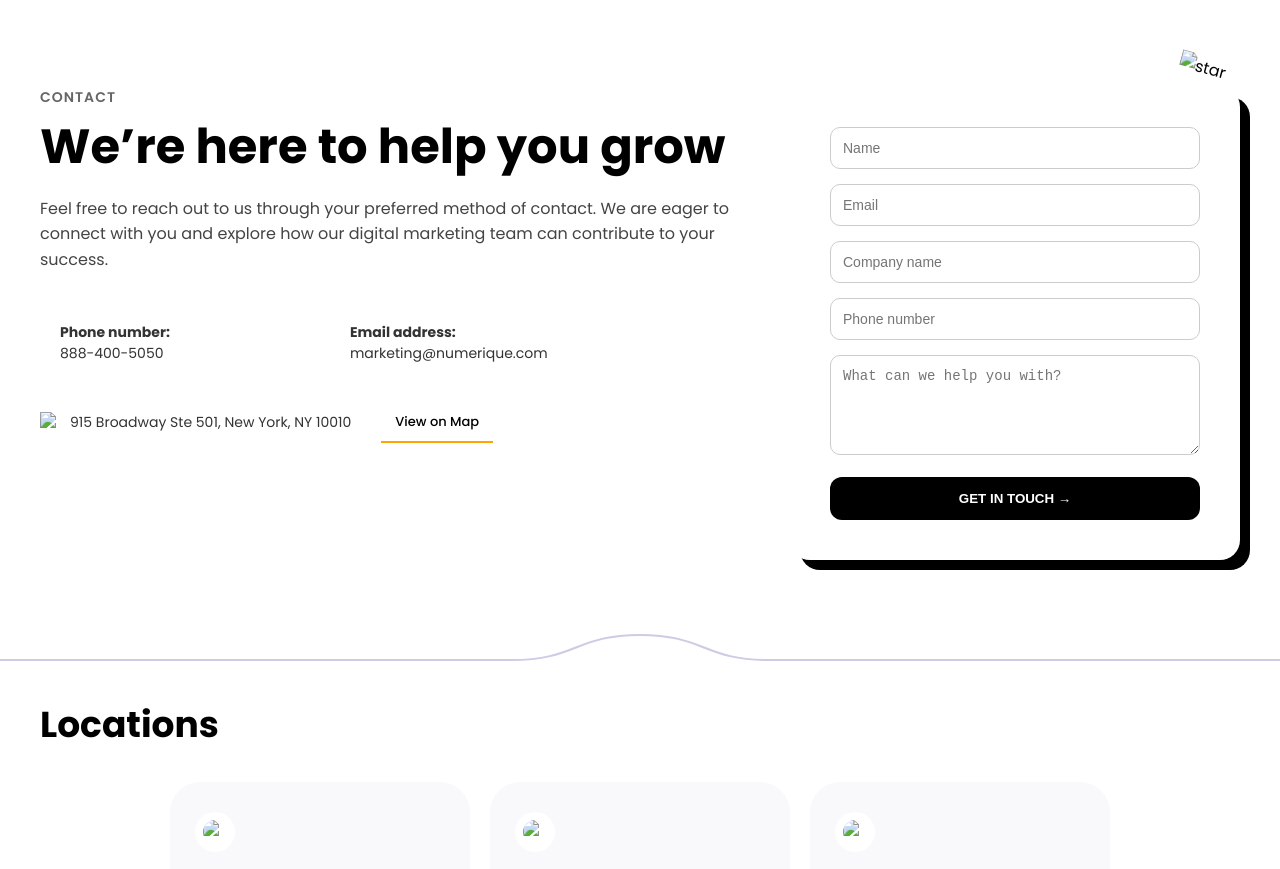
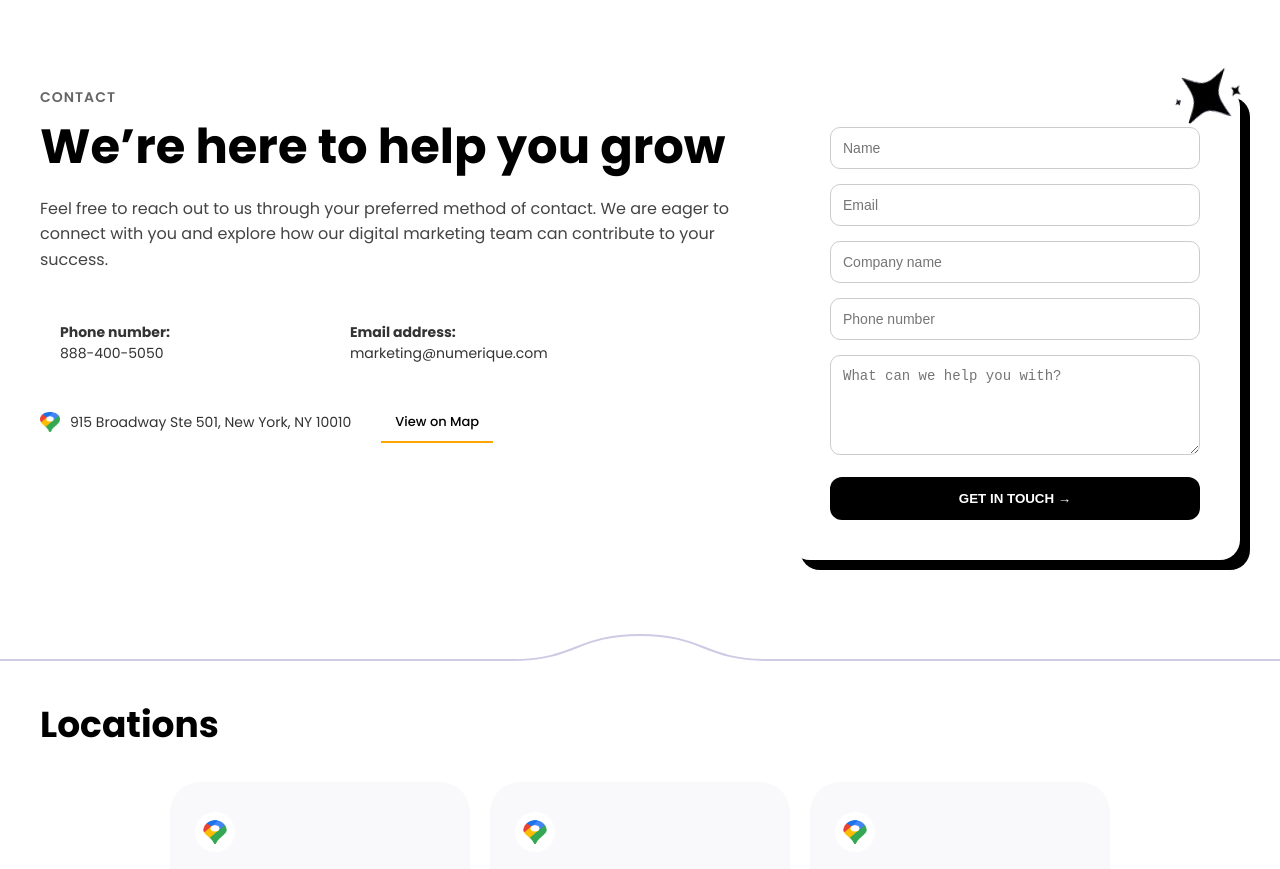
Before and after one commit to aqsa-bibi-coder/CworldWebsite, a plain HTML site: page contact.html in a window 1280 px wide. Shown: the part 115-984 px from the top of the page. Drawn offline with Linux system fonts and the light colour scheme; files whose address does not match are found by name.

Commit message:
Update contact.html

```diff
--- a/contact.html
+++ b/contact.html
@@ -1332,7 +1332,7 @@
 
       <!-- Map Info -->
       <div class="map-section">
-        <img src="images/map1.png" alt="map icon" />
+        <img src="map1.png" alt="map icon" />
         <span>915 Broadway Ste 501, New York, NY 10010</span>
         <a href="https://www.google.com/maps?q=915+Broadway+Ste+501,+New+York,+NY+10010" target="_blank">View on Map</a>
       </div>
@@ -1340,7 +1340,7 @@
 
     <!-- Right Side -->
     <div class="right-form-wrapper">
-      <img src="images/image-removebg-preview.png" alt="star" class="star" />
+      <img src="image-removebg-preview.png" alt="star" class="star" />
       <div class="right-form">
         <form>
           <input type="text" placeholder="Name" required />
@@ -1368,7 +1368,7 @@
 
       <!-- Card 1 -->
       <div class="location-card">
-        <img src="images/map1.png" alt="map" class="map-icon" />
+        <img src="map1.png" alt="map" class="map-icon" />
         <p class="address">San Francisco<br>1446 Vorwuw Parkway</p>
         <p class="label">Phone number:</p>
         <p class="phone">888-400-5050</p>
@@ -1377,7 +1377,7 @@
 
       <!-- Card 2 -->
       <div class="location-card">
-        <img src="images/map1.png" alt="map" class="map-icon" />
+        <img src="map1.png" alt="map" class="map-icon" />
         <p class="address">Chicago<br>1849 Usavom View</p>
         <p class="label">Phone number:</p>
         <p class="phone">668-220-4040</p>
@@ -1386,7 +1386,7 @@
 
       <!-- Card 3 -->
       <div class="location-card">
-        <img src="images/map1.png" alt="map" class="map-icon" />
+        <img src="map1.png" alt="map" class="map-icon" />
         <p class="address">Boston<br>1660 Dodgig Place</p>
         <p class="label">Phone number:</p>
         <p class="phone">230-320-4040</p>
```
